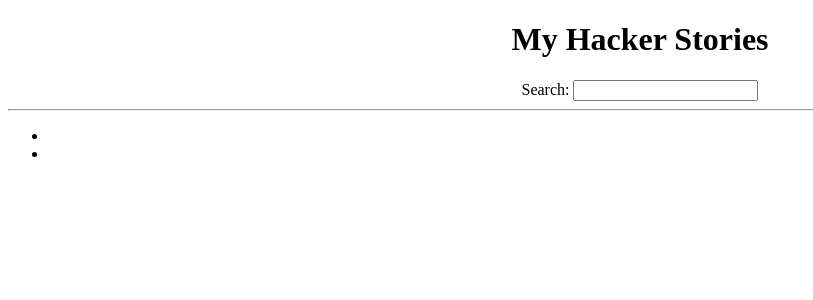
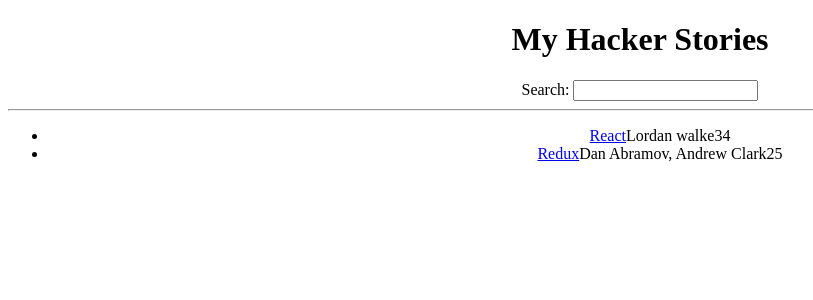
Before and after one commit to duokobia/hacker-stories-js, a React (Create React App) app: page / in a window 1280 px wide. Shown: the top 300 px of the page, without its empty margins (0-813 px from the left). Built offline with nearby package versions, Linux system fonts and the light colour scheme; the HTML template or start-up script is replaced by a standard one.

Commit message:
Lift search component state up into App

```diff
--- a/src/App.js
+++ b/src/App.js
@@ -1,88 +1,43 @@
 import * as React from 'react';
-
-// const title = "React";
-// const welcome = {
-//   greeting: "Hey",
-//    title: "React",
-// };
-
-// function getTitle(title) {
-//   return title;
-// };
+import {useState} from 'react';
 
 
 //Extracting Search component
-const Search = () => {
+const Search = (props) => {
 
-  const handleChange = (event) => {
-    console.log(event.target.value)
-
-    // Always pass functions to these handlers, not the return value of the function
-    // except the return value is a function. This is a well known source for bugs in React.
-  };
+  // * 1 * //
+  // Event handler(onSearch) passed as props to the Search component triggers
+  // update in the parent component(App.js) through a callback function.
 
   return (
     <div>
       <label htmlFor="search">Search: </label>
-      <input id="search" type="text" onChange={handleChange} />
+        {/* // * 1 * // */}
+      <input id="search" type="text" onChange={props.onSearch} />
     </div>
-
   )
 };
 
-// //Extracting List component
-// const List = (props) => (
-//   <ul>
-//     {props.list.map((item) => (
-//       // Here is the part that had always confused me. It is exactly the same thing done in
-//       // (App.js, List.js and stories array.) The only difference is that the "Item" variable
-//       // is a function (Not an array as in the case of the variable "stories") isn't sitting
-//       // inside and also at the top of the List function in this case.
-//       <Item key={item.objectID} item = {item} />
-//     ))}
-//   </ul>
-// );
+//Extracting List component
+const List = (props) => (
+  <ul>
+    {props.list.map((item) => (
+      <Item key={item.objectID} item = {item} />
+    ))}
+  </ul>
+);
 
-// const Item = (props) => (
-//   <li>
-//     <span>
-//       <a href={props.item.url}>{props.item.title}</a>
-//     </span>
-//     <span>{props.item.author}</span>
-//     <span>{props.item.num_comments}</span>
-//     <span>{props.item.points}</span>
-//   </li>
-// );
-
-//Extracting List component
-const List = (props) => {
-
-  const Item = (list) => (
+//Extracting Item component
+const Item = (props) => (
   <li>
     <span>
-        <a href={list.url}>{list.title}</a>
+      <a href={props.item.url}>{props.item.title}</a>
     </span>
-      <span>{props.list.author}</span>
-      <span>{props.list.num_comments}</span>
-      <span>{props.list.points}</span>
+    <span>{props.item.author}</span>
+    <span>{props.item.num_comments}</span>
+    <span>{props.item.points}</span>
   </li>
 );
-
-  return(
-
-    <ul>
-      {props.list.map(item =>
-        // Here is the part that had always confused me. It is exactly the same thing done in
-        // (App.js, List.js and stories array.) The only difference is that the "Item" variable
-        // is a function (Not an array as in the case of the variable "stories") isn't sitting
-        // inside and also at the top of the List function in this case.
-        <Item key={item.objectID} item = {item} />
-      )}
-    </ul>
-
-  );
-};
-
 
 
 const App = () => {
@@ -106,17 +61,24 @@
     },
   ];
 
+  const[searchTerm, setSearchTerm] = useState("");
+
+  const handleSearch = (event) => {
+    setSearchTerm(event.target.value);
+  };
+
+
+  const searchedStories = stories.filter((story) =>
+     story.title.toLowerCase().includes(searchTerm.toLowerCase())
+  );
+
+
   return(
     <div style={{ textAlign: 'center' }}>
       <h1>My Hacker Stories </h1>
-      <Search />
+      <Search onSearch={handleSearch} />
       <hr />
-      {/* The stories array has been passed into the list components
-      //  so that it can be accessed as a list property from the props
-      //  object in the List component function's signature.
-      //  Take it from App and hide it in List.js sitting inside App.js
-      //  so that we can access it whenever needed elsewhere through the List.js component */}
-      <List list = {stories}/>
+      <List list = {searchedStories}/>
     </div>
 
   )
```
Lines whose indentation alone changed are shown as unchanged.
